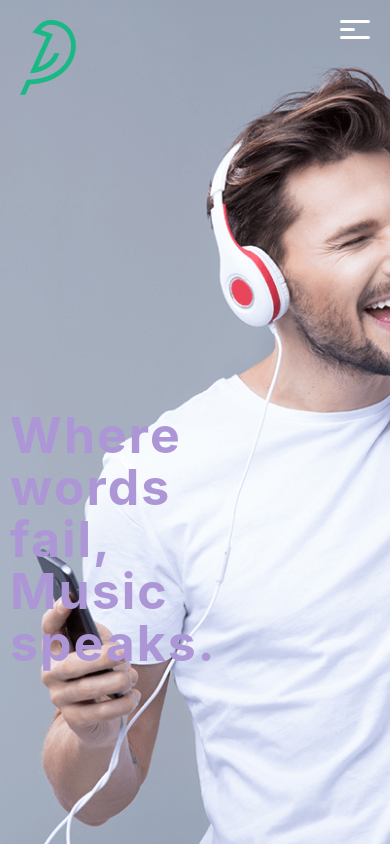
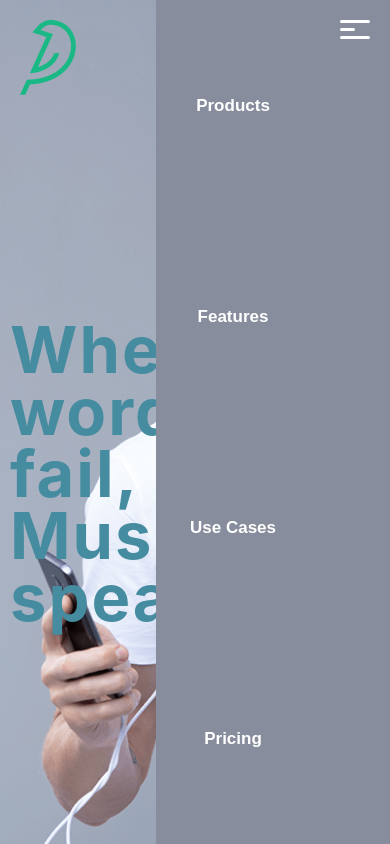
Before and after one commit to Kanchi-Chauhan2/survey-sparrow, a website: page index.html in a window 390 px wide. Both pictures are taken after a click on the link 355 px from the left and 59 px from the top of the page. Drawn offline with Linux system fonts and the light colour scheme.

Commit message:
first commit

```diff
--- a/index.html
+++ b/index.html
@@ -17,11 +17,7 @@
             <div class="container__header--icon">
                 <img src="img/Sparrow Bird.png" alt="" class=""/>
             </div>
-            <a href="#" class="container__header--toggle-button">
-                <span class="bar"></span>
-                <span class="bar"></span>
-                <span class="bar"></span>
-            </a>
+
             <div class="container__header--menu">
                 <ul>
                     <li><a href="#" class="container__header--menu--menuitems">Products</a></li>
@@ -31,6 +27,11 @@
                 </ul>
                 <a href="#" class="container__header--menu--login">Login</a>
             </div>
+            <a href="#" class="container__header--toggle-button">
+                <span class="bar"></span>
+                <span class="bar"></span>
+                <span class="bar"></span>
+            </a>
         </div>
         <div class="container__middle">
             <div class="container__middle--words">
@@ -53,5 +54,6 @@
 
         </div>
     </div>
+    <script src="js/app.js"></script>
 </body>
 </html>
--- /dev/null
+++ b/js/app.js
@@ -0,0 +1,10 @@
+const slide=()=>{
+    const burger=document.querySelector('.container__header--toggle-button');
+    const nav=document.querySelector('.container__header--menu');
+
+    burger.addEventListener('click',()=>{
+        nav.classList.toggle('active');
+    });
+}
+
+slide();
--- a/sass/layouts/_header.scss
+++ b/sass/layouts/_header.scss
@@ -32,8 +32,9 @@
   overflow: hidden;
     width:100%;
     height:100vh;
-    background-image: url(../../img/Banner.png);
+    background-image: url(../img/Banner.png);
     background-repeat: no-repeat;
+    background-position: 0rem 0rem;
     background-size: cover;
     @media only screen and (max-width: 480px) and (min-width: 300px)  {
       background-position: -57rem 0rem;
@@ -52,6 +53,7 @@
     &__header{
         padding:5rem;
         width:100%;
+        position:relative;
         display: flex;
         //visibility: hidden;
         justify-content: space-between;
@@ -67,6 +69,34 @@
         &--icon{
 
             img{
+
+            }
+        }
+
+        &--menu{
+            display:flex;
+
+            &--menuitems{
+                color:white;
+                font-size: 1.7rem;
+            }
+            ul{
+                display:flex;
+            }
+            li{
+                margin-right:8rem;
+                @media only screen and (max-width: 1000px) and (min-width: 755px)  {
+                  margin-right:4rem;
+                }
+            }
+            &--login{
+              margin-right:5rem;
+              border:1px solid white;
+              width:fit-content;
+              height:fit-content;
+              background-color:white;
+              border-radius: 1rem;
+              padding:2px 15px;
 
             }
         }
@@ -92,35 +122,6 @@
 
           }
         }
-        &--menu{
-            display:flex;
-            @media (max-width:755px){
-              display:none;
-            }
-            &--menuitems{
-                color:white;
-                font-size: 1.7rem;
-            }
-            ul{
-                display:flex;
-            }
-            li{
-                margin-right:8rem;
-                @media only screen and (max-width: 1000px) and (min-width: 755px)  {
-                  margin-right:4rem;
-                }
-            }
-            &--login{
-              margin-right:5rem;
-              border:1px solid white;
-              width:fit-content;
-              height:fit-content;
-              background-color:white;
-              border-radius: 1rem;
-              padding:2px 15px;
-
-            }
-        }
     }
     &__middle{
       width:50%;
@@ -130,17 +131,18 @@
       font-weight:700;
       line-height: 7.2rem;
       letter-spacing: 2px;
+      font-family: 'Montserrat', sans-serif;
       @media only screen and (max-width: 480px) and (min-width: 300px)  {
         padding-left: 1rem;
-        padding-top: 29rem;
-        font-size: 5rem;
-        line-height: 5.2rem;
+        padding-top: 20rem;
+        font-size: 6.5rem;
+        line-height: 6.2rem;
       }
       @media only screen and (max-width: 754px) and (min-width: 481px)  {
         padding-left: 4rem;
-        padding-top: 24rem;
-        font-size: 7rem;
-        line-height: 6.2rem;
+        padding-top: 15rem;
+        font-size: 8rem;
+        line-height: 7.2rem;
       }
       @media only screen and (max-width: 1000px) and (min-width: 755px)  {
         padding-left: 4rem;
@@ -156,18 +158,19 @@
         line-height: 7.2rem;
       }
       @media only screen and (max-width: 1504px) and (min-width: 1201px)  {
-        padding-left: 9rem;
-        padding-top: 4rem;
-        font-size: 10rem;
-        line-height: 9.2rem;
+        padding-left: 16rem;
+        padding-top: 0rem;
+        font-size: 8rem;
+        line-height: 7.2rem;
       }
         &--words{
             color:white;
+
             @media only screen and (max-width: 480px) and (min-width: 300px)  {
-              color:#ac96d6;
+              color:#468ca0;
             }
             @media only screen and (max-width: 754px) and (min-width: 481px)  {
-              color:#ac96d6;
+              color:#468ca0;
             }
         }
     }
@@ -179,5 +182,34 @@
 @media (max-width:755px){
   .container__header--toggle-button{
     display:flex;
+    cursor: pointer;
+  }
+  .container__header--menu{
+    position: absolute;
+    right:0;
+    top:0rem;
+    width:60%;
+    height:100vh;
+    background-color: #878d9c;
+    transform: translateX(100%);
+    transition: 1s ease;
+  }
+  .container__header--menu ul{
+    flex-direction: column;
+    justify-content: space-around;
+    color:black;
+    width: 100%;
+  }
+  .container__header--menu--login{
+    display: none;
+  }
+  .container__header--menu--menuitems{
+    color:white;
+    font-weight: 700;
+    text-align: center;
   }
 }
+
+.active{
+  transform: translateX(0%);
+}
```
Also changed, not shown: css/index.css, 1 other file.
